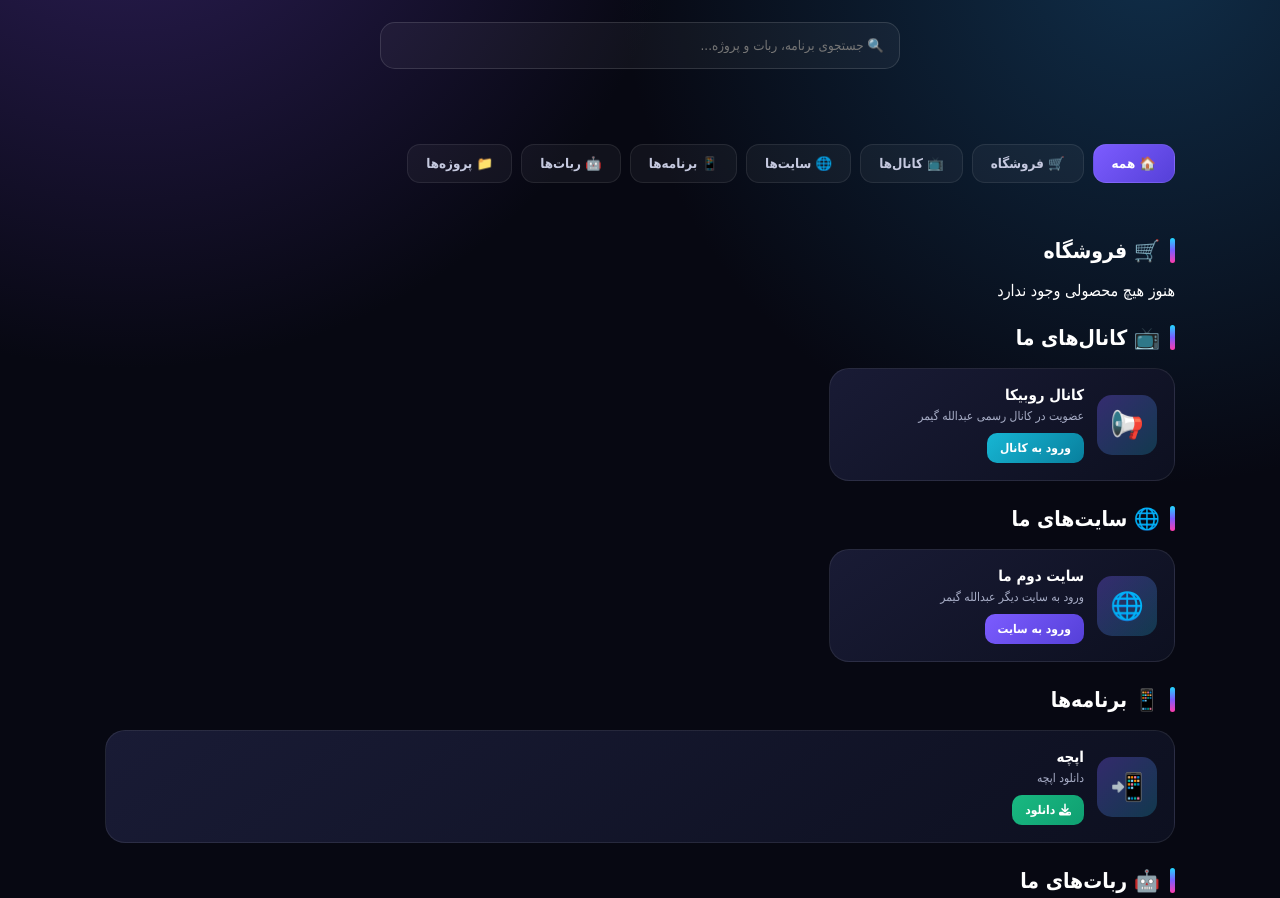
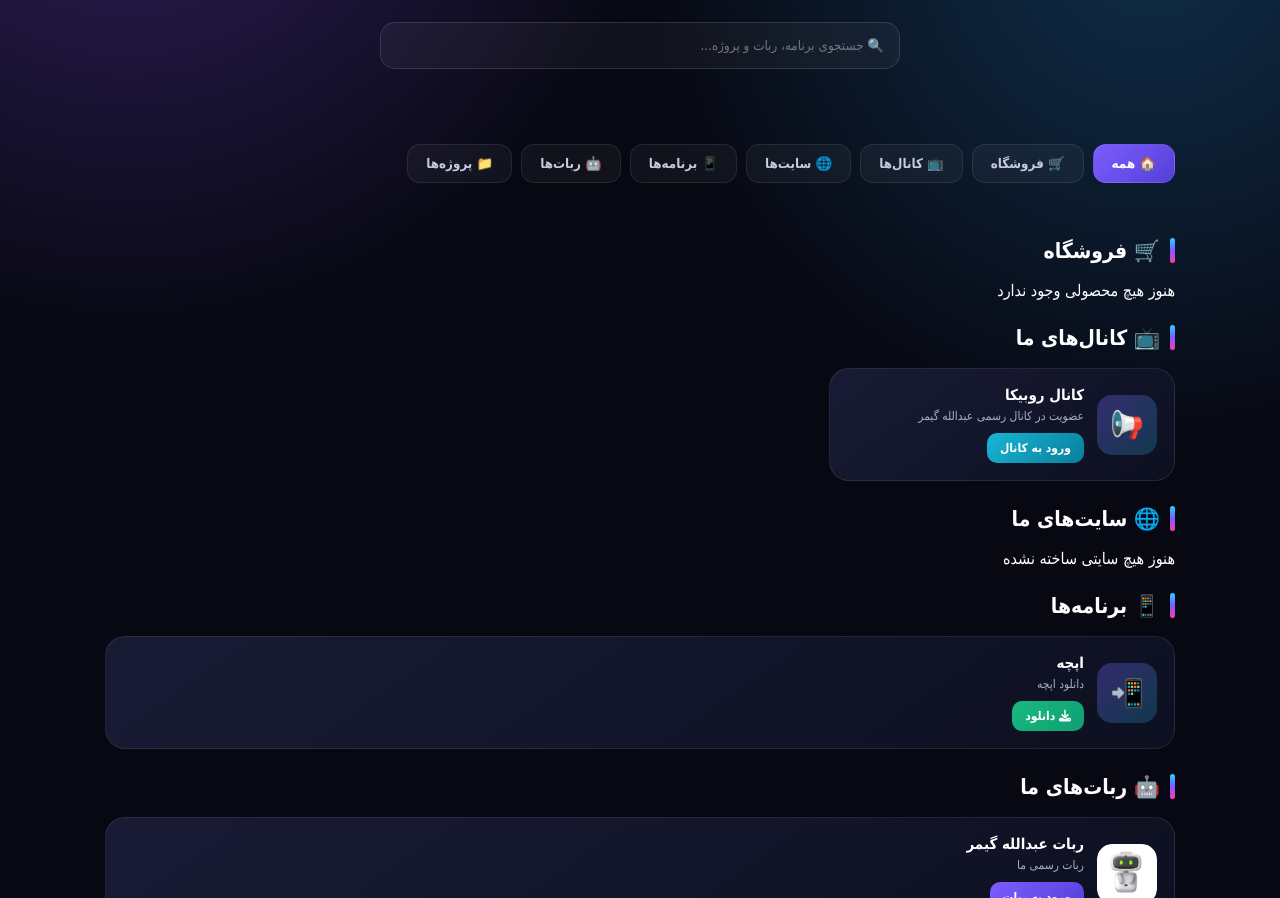
Before and after one commit to abdallhgamer/abdallhgamer.github.io, a plain HTML site: page index.html in a window 1280 px wide. Shown: the part 202-1100 px from the top of the page. Drawn offline with Linux system fonts and the light colour scheme; a small style sheet from the web is missing.

Commit message:
Update index.html

```diff
--- a/index.html
+++ b/index.html
@@ -331,13 +331,7 @@ footer strong {
 
 <div class="cards">
 
-    <div class="card item" data-category="sites">
-        <div class="icon">🌐</div>
-        <div class="details">
-            <h3>سایت دوم ما</h3>
-            <p>ورود به سایت دیگر عبدالله گیمر</p>
-            <a href="https://example.com" class="btn" target="_blank">
-                ورود به سایت
+                هنوز هیچ سایتی ساخته نشده
             </a>
         </div>
     </div>
```
